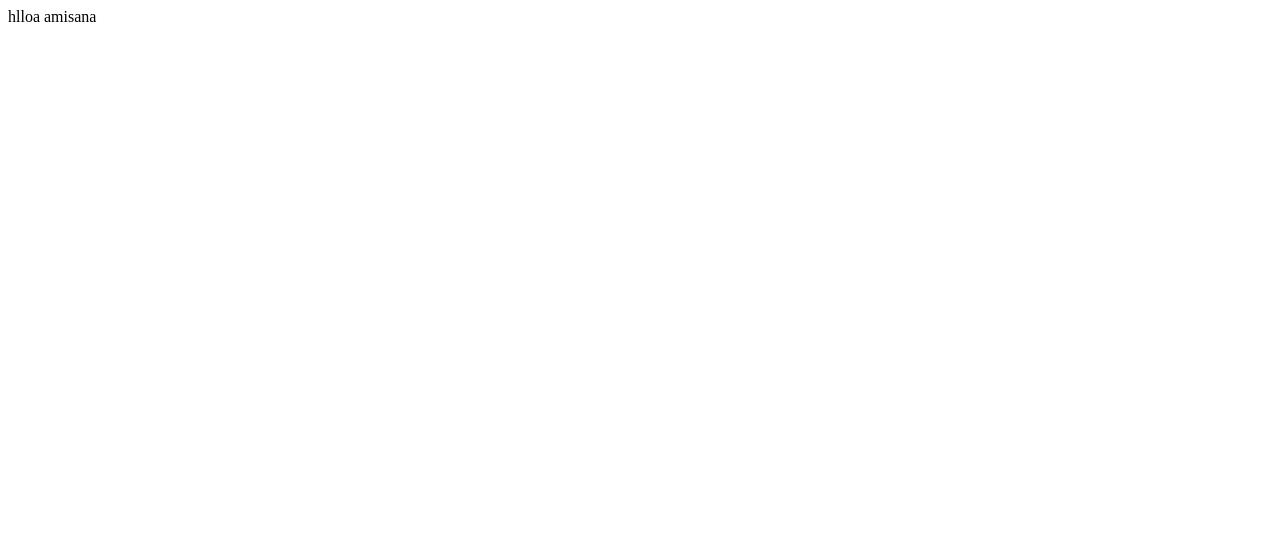
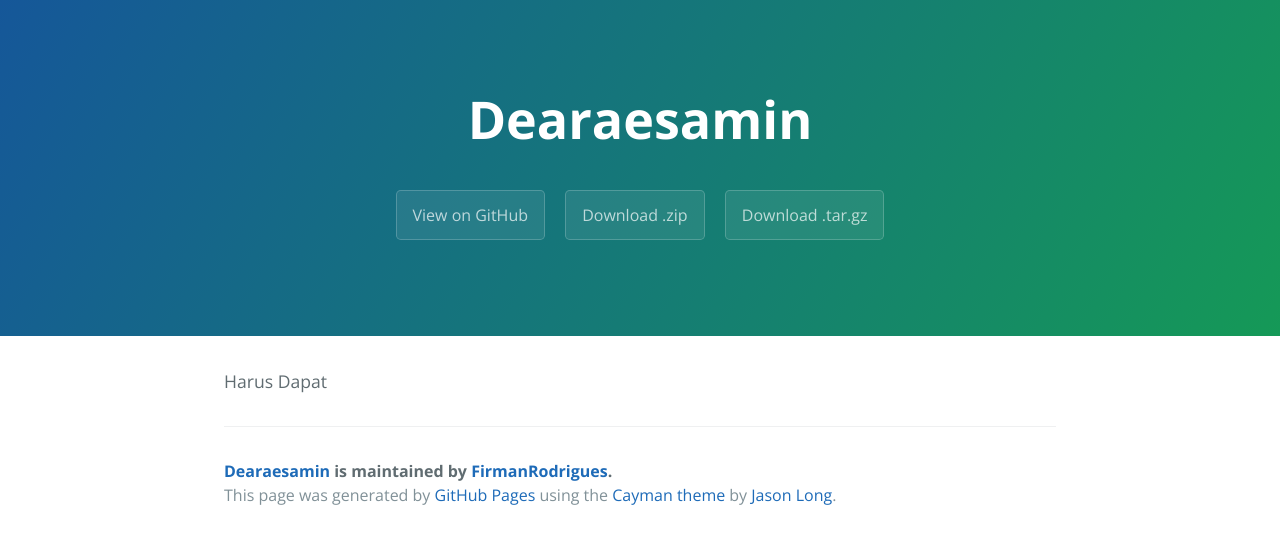
Before and after one commit to FirmanRodrigues/dearaesamin, a plain HTML site: page index.html in a window 1280 px wide. Drawn offline with nearby package versions, Linux system fonts and the light colour scheme.

Commit message:
Create gh-pages branch via GitHub

```diff
--- a/index.html
+++ b/index.html
@@ -1 +1,34 @@
-hlloa amisana
+<!DOCTYPE html>
+<html lang="en-us">
+  <head>
+    <meta charset="UTF-8">
+    <title>Dearaesamin by FirmanRodrigues</title>
+    <meta name="viewport" content="width=device-width, initial-scale=1">
+    <link rel="stylesheet" type="text/css" href="stylesheets/normalize.css" media="screen">
+    <link href='https://fonts.googleapis.com/css?family=Open+Sans:400,700' rel='stylesheet' type='text/css'>
+    <link rel="stylesheet" type="text/css" href="stylesheets/stylesheet.css" media="screen">
+    <link rel="stylesheet" type="text/css" href="stylesheets/github-light.css" media="screen">
+  </head>
+  <body>
+    <section class="page-header">
+      <h1 class="project-name">Dearaesamin</h1>
+      <h2 class="project-tagline"></h2>
+      <a href="https://github.com/FirmanRodrigues/dearaesamin" class="btn">View on GitHub</a>
+      <a href="https://github.com/FirmanRodrigues/dearaesamin/zipball/master" class="btn">Download .zip</a>
+      <a href="https://github.com/FirmanRodrigues/dearaesamin/tarball/master" class="btn">Download .tar.gz</a>
+    </section>
+
+    <section class="main-content">
+      <p>Harus Dapat</p>
+
+      <footer class="site-footer">
+        <span class="site-footer-owner"><a href="https://github.com/FirmanRodrigues/dearaesamin">Dearaesamin</a> is maintained by <a href="https://github.com/FirmanRodrigues">FirmanRodrigues</a>.</span>
+
+        <span class="site-footer-credits">This page was generated by <a href="https://pages.github.com">GitHub Pages</a> using the <a href="https://github.com/jasonlong/cayman-theme">Cayman theme</a> by <a href="https://twitter.com/jasonlong">Jason Long</a>.</span>
+      </footer>
+
+    </section>
+
+
+  </body>
+</html>
```
